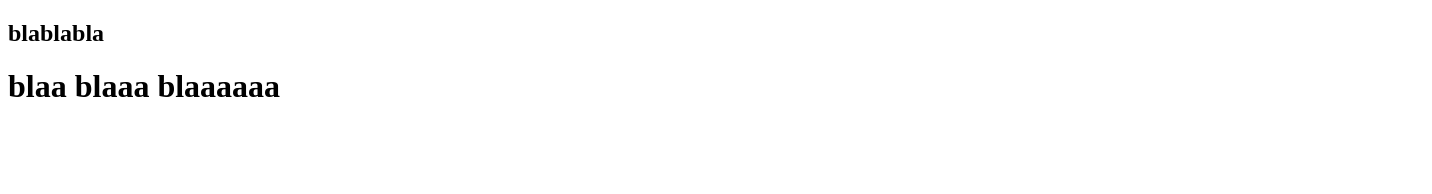
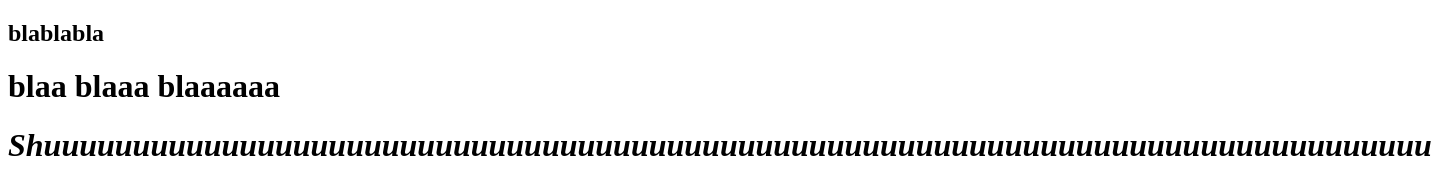
Before and after one commit to jlakvidu/sample-2-web, a plain HTML site: page janith.html in a window 1280 px wide. Shown: the whole page, 1432 px wide, since content can reach past the window. Drawn offline with Linux system fonts and the light colour scheme.

Commit message:
shuuu commit

```diff
--- a/janith.html
+++ b/janith.html
@@ -9,5 +9,6 @@
     <h2>blablabla</h2>
 
     <h1>blaa blaaa blaaaaaa</h1>
+    <h1><i><b>Shuuuuuuuuuuuuuuuuuuuuuuuuuuuuuuuuuuuuuuuuuuuuuuuuuuuuuuuuuuuuuuuuuuuuuuuuuuuuuu</b></i></h1>
 </body>
 </html>
```
